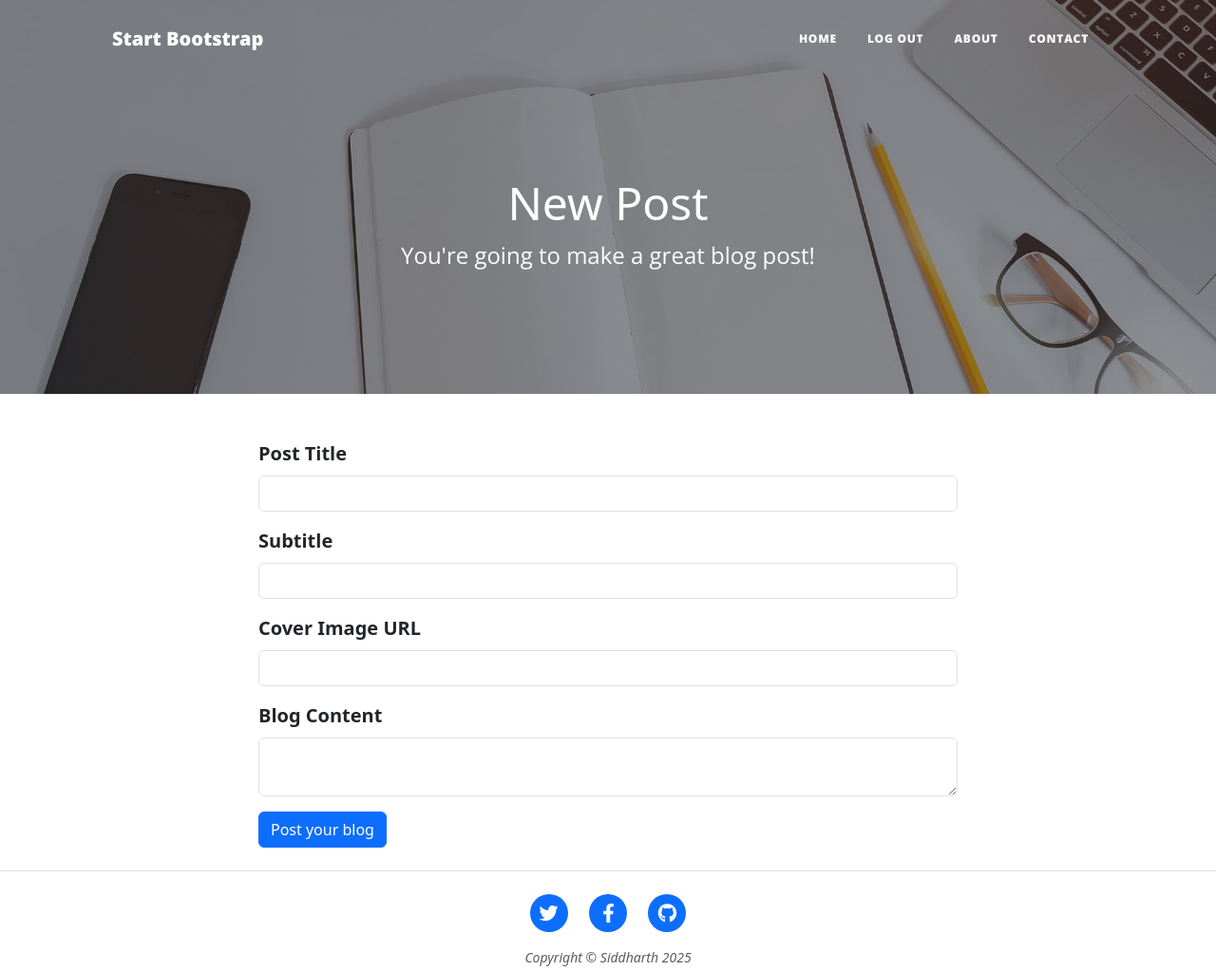
After one commit to Siddharth782/flask-blog-app, a Flask app: page /new-post in a window 1280 px wide. The commit adds this page. Shown: the whole page at 95% size. Run offline with Flask 3, Linux system fonts and the light colour scheme; the visitor is signed in with stand-in values (Sample User, id 1); some libraries are stand-ins or nearby versions.

Commit message:
Implement Post pages with CRUD functionality

```diff
--- a/forms.py
+++ b/forms.py
@@ -1,6 +1,6 @@
 from flask_wtf import FlaskForm
 from wtforms import StringField, SubmitField, PasswordField
-from wtforms.validators import DataRequired, Email, Length
+from wtforms.validators import DataRequired, Email, Length, URL
 from flask_ckeditor import CKEditorField
 
 # To Contact the Author of the form
@@ -23,3 +23,11 @@ class LoginForm(FlaskForm):
     email = StringField("Email", validators=[DataRequired(), Email()])
     password = PasswordField("Password", validators=[DataRequired(), Length(min=8, message="Your password should be minimum 8 characters long")])
     submit = SubmitField("Let me in")
+
+# To Create a New Post
+class NewPostForm(FlaskForm):
+    title = StringField("Post Title", validators=[DataRequired()])
+    subtitle = StringField("Subtitle", validators=[DataRequired()])
+    img_url = StringField("Cover Image URL", validators=[DataRequired(), URL()])
+    body = CKEditorField("Blog Content", validators=[DataRequired()])
+    submit = SubmitField("Post your blog")
--- a/main.py
+++ b/main.py
@@ -1,15 +1,17 @@
 # ----------- IMPORTS --------------- #
 import smtplib
-from flask import Flask, render_template, url_for, redirect, flash
+from functools import wraps
+from flask import Flask, render_template, url_for, redirect, flash, abort
 from flask_bootstrap import Bootstrap5
 from dotenv import load_dotenv
 import os
 from flask_ckeditor import CKEditor
 from werkzeug.security import generate_password_hash, check_password_hash
-from forms import ContactForm, RegisterForm, LoginForm
+from forms import ContactForm, RegisterForm, LoginForm, NewPostForm
 from sqlalchemy.orm import DeclarativeBase, Mapped, mapped_column
 from flask_sqlalchemy import SQLAlchemy
 from sqlalchemy import Integer, String, Text
+from datetime import datetime
 from flask_login import UserMixin, login_user, LoginManager, current_user, logout_user
 
 load_dotenv()
@@ -17,7 +19,7 @@ load_dotenv()
 MY_EMAIL = os.getenv("MY_EMAIL")
 APP_PASSWORD = os.getenv("APP_PASSWORD")
 
-# ----------- FUNCTIONS --------------- #
+# ----------- FUNCTIONS & DECORATORS --------------- #
 def send_email(name, email, phone, message):
 
     with smtplib.SMTP("smtp.gmail.com") as connection:
@@ -37,6 +39,15 @@ def send_email(name, email, phone, message):
             to_addrs=MY_EMAIL,
             msg=f"Subject:Message from your blog website.\n\n{name} contacted you to say..\n  \n{message}\n  \nYou can contact them on his email {email} or his phone {phone}"
         )
+
+def admin_only(func):
+    @wraps(func)
+    def wrapper_func(*args, **kwargs):
+        if current_user.id != 1:
+            return abort(403)
+        return func(*args, **kwargs)
+
+    return wrapper_func
 
 # ----------- INITIALISATIONS --------------- #
 app = Flask(__name__)
@@ -60,6 +71,16 @@ class User(UserMixin, db.Model):
     name : Mapped[str] = mapped_column(String(250), nullable=False)
     password : Mapped[str] = mapped_column(String(500), nullable=False)
 
+# Configure Blog Post Table
+class BlogPost(db.Model):
+    __tablename__ = "blog_posts"
+    id: Mapped[int] = mapped_column(Integer, primary_key=True)
+    title: Mapped[str] = mapped_column(String(200), unique=True, nullable=False)
+    subtitle: Mapped[str] = mapped_column(String(300), nullable=False)
+    body: Mapped[str] = mapped_column(Text, nullable=False)
+    img_url: Mapped[str] = mapped_column(String(250), nullable=False)
+    date: Mapped[str] = mapped_column(String(250), nullable=False)
+    author: Mapped[str] = mapped_column(String(250), nullable=False)
 
 with app.app_context():
     db.create_all()
@@ -76,7 +97,9 @@ def load_user(user_id):
 # Route to home page
 @app.route("/")
 def home_page():
-    return render_template("index.html")
+    all_posts = db.session.execute(db.select(BlogPost)).scalars().all()
+
+    return render_template("index.html", posts = all_posts)
 
 # Route to about page
 @app.route("/about")
@@ -163,5 +186,68 @@ def logout():
     logout_user()
     return redirect(url_for('home_page'))
 
+# Display selected post
+@app.route("/post/<int:post_id>")
+def post(post_id):
+    selected_post = db.get_or_404(BlogPost, post_id)
+
+    return render_template("post.html", post=selected_post)
+
+# Method to create a new post
+@app.route("/new-post", methods=["POST", "GET"])
+@admin_only
+def create_post():
+    form = NewPostForm()
+
+    if form.validate_on_submit():
+
+        new_blog = BlogPost(
+            title = form.title.data,
+            subtitle = form.subtitle.data,
+            body = form.body.data,
+            img_url = form.img_url.data,
+            date = datetime.now().strftime("%d %B, %Y"),
+            author = current_user.name
+        )
+
+        db.session.add(new_blog)
+        db.session.commit()
+
+        return redirect(url_for('home_page'))
+
+    return render_template("new-post.html", form=form)
+
+@app.route("/edit-post/<int:post_id>", methods=["GET", "POST"])
+@admin_only
+def edit_post(post_id):
+
+    post_to_edit = db.get_or_404(BlogPost, post_id)
+
+    edit_post_form = NewPostForm(
+        title = post_to_edit.title,
+        subtitle = post_to_edit.subtitle,
+        body = post_to_edit.body,
+        img_url = post_to_edit.img_url,
+    )
+
+    if edit_post_form.validate_on_submit():
+        post_to_edit.title = edit_post_form.title.data
+        post_to_edit.subtitle = edit_post_form.subtitle.data
+        post_to_edit.body = edit_post_form.body.data
+        post_to_edit.img_url = edit_post_form.img_url.data
+        db.session.commit()
+
+        return redirect(url_for("post", post_id=post_id))
+    return render_template("new-post.html", form=edit_post_form, is_edit=True)
+
+@app.route("/delete-post/<int:post_id>")
+@admin_only
+def delete_post(post_id):
+    post_to_delete = db.get_or_404(BlogPost, post_id)
+    db.session.delete(post_to_delete)
+    db.session.commit()
+    return redirect(url_for('home_page'))
+
+
 if __name__ == "__main__":
     app.run(debug=True)
--- /dev/null
+++ b/templates/new-post.html
@@ -0,0 +1,41 @@
+{% from "bootstrap5/form.html" import render_form %}
+{% block content %}
+{% include "header.html" %}
+
+<!-- Page Header -->
+<header
+  class="pagehead"
+  style="background-image: url('../static/assets/img/edit-bg.jpg')"
+>
+  <div class="container position-relative px-4 px-lg-5">
+    <div class="row gx-4 gx-lg-5 justify-content-center">
+      <div class="col-md-10 col-lg-8 col-xl-7">
+        <div class="page-heading">
+          {% if is_edit: %}
+            <h1>Edit Post</h1>
+          {% else: %}
+            <h1>New Post</h1>
+          {% endif %}
+          <span class="subheading"
+            >You're going to make a great blog post!</span
+          >
+        </div>
+      </div>
+    </div>
+  </div>
+</header>
+
+<main class="mb-4">
+  <div class="container">
+    <div class="row">
+      <div class="col-lg-8 col-md-10 mx-auto">
+        {{ ckeditor.load() }}
+        {{ ckeditor.config(name='body') }}
+        {{ render_form(form, novalidate=True) }}
+      </div>
+    </div>
+  </div>
+</main>
+
+{% include "footer.html" %}
+{% endblock %}
```
Also changed, not shown: static/css/styles.css (+30 -2 lines), templates/index.html (+18 -17 lines), templates/post.html (added, +47 -0 lines), static/assets/img/edit-bg.jpg (added).
